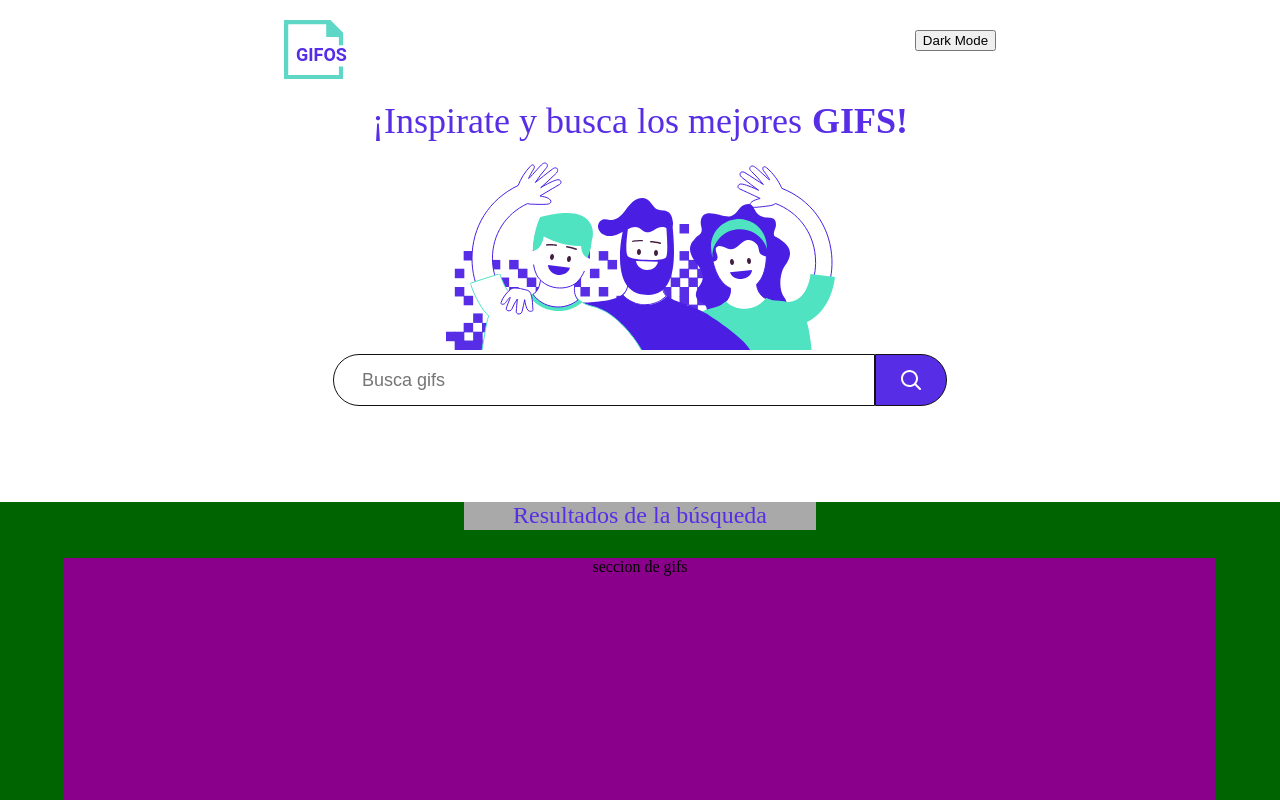
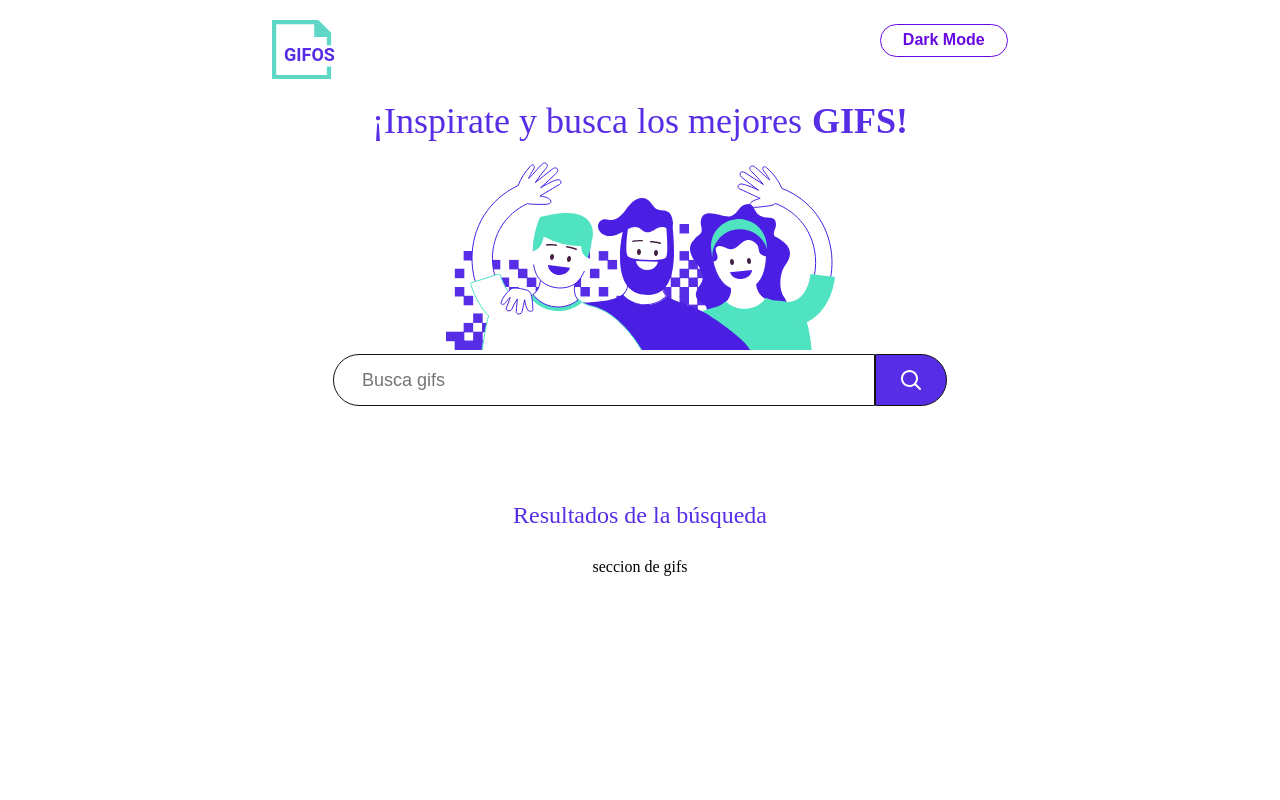
Before and after one commit to Elizabethgc091/aplicacion-web-gifs, a React (Create React App) app: page / in a window 1280 px wide. Shown: the top 800 px of the page. Built offline with nearby package versions, Linux system fonts and the light colour scheme; a web font is replaced by a local one.

Commit message:
style for button dark mode

```diff
--- a/src/components/DarkMode/DarkMode.jsx
+++ b/src/components/DarkMode/DarkMode.jsx
@@ -1,9 +1,15 @@
 import React from "react";
+import "./darkMode.css";
 
-export default function DarkMode() {
+export default function DarkMode({ dark }) {
+  function btnDarkMode(params) {
+    console.log("dark Mode Activo");
+  }
   return (
     <div>
-      <button>Dark Mode</button>
+      <button className="btn-dark-mode" type="button" onClick={btnDarkMode}>
+        Dark Mode
+      </button>
     </div>
   );
 }
--- a/src/components/DarkMode/darkMode.css
+++ b/src/components/DarkMode/darkMode.css
@@ -0,0 +1,11 @@
+.btn-dark-mode {
+  width: 128px;
+  height: 33px;
+  background-color: #fff;
+  border: 1px solid #6809e1;
+  box-sizing: border-box;
+  border-radius: 61px;
+  font-weight: 700;
+  color: #6809e1;
+  font-size: 16px;
+}
--- a/src/components/Footer/footer.css
+++ b/src/components/Footer/footer.css
@@ -1,5 +1,4 @@
 .container-footer {
-  background-color: darkorange;
   height: 20vh;
   width: 100%;
 }
--- a/src/components/Results/results.css
+++ b/src/components/Results/results.css
@@ -3,7 +3,7 @@
   flex-direction: column;
   margin-top: 12vh;
   align-items: center;
-  background-color: darkgreen;
+
   height: 50vh;
   width: 100%;
 }
@@ -15,10 +15,8 @@
   color: #572ee5;
   width: 44vh;
   height: 8vh;
-  background-color: darkgrey;
 }
 .seccion-gifs {
-  background-color: darkmagenta;
   margin-top: 28px;
   width: 90%;
   height: 100vh;
```
